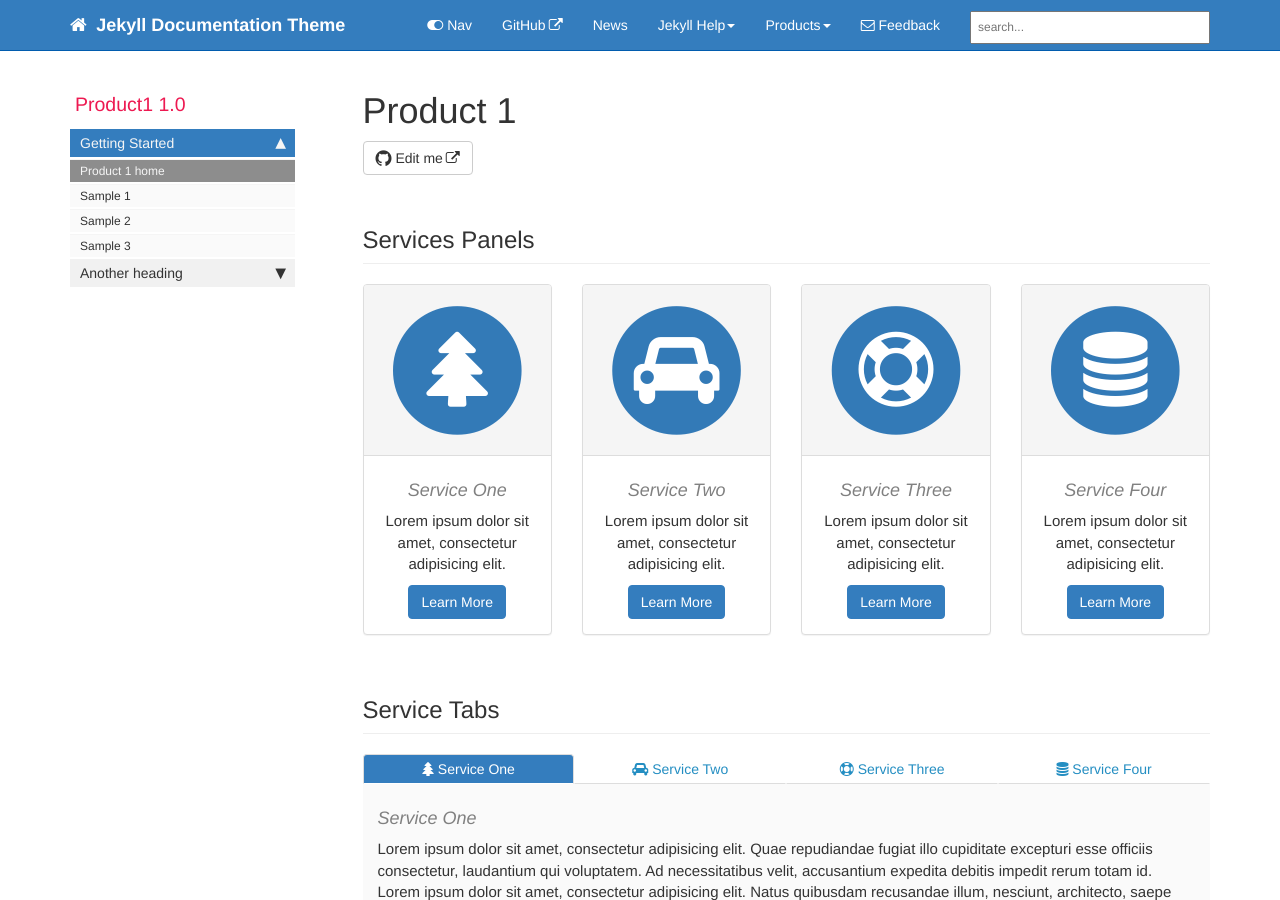
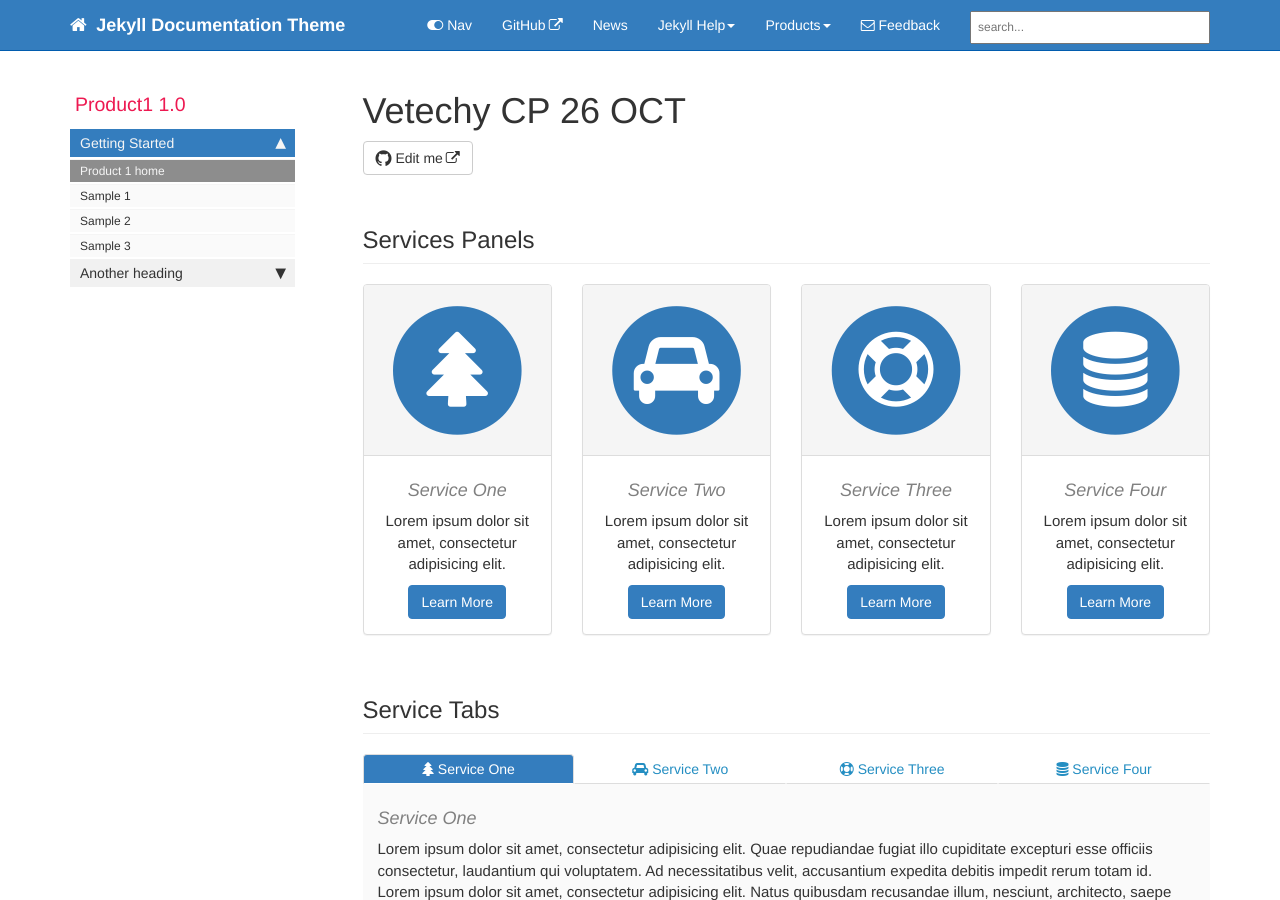
Before and after one commit to chanakavp/Ventechy, a Jekyll site: the page built from pages/product1/p1_landing_page.html, in a window 1280 px wide and 900 px high. Built offline with Jekyll 4.4.1, drawn with Linux system fonts in a browser that asks for light colours; comment, search, counter and statistics services are not loaded.

Commit message:
test
test

```diff
--- a/pages/product1/p1_landing_page.html
+++ b/pages/product1/p1_landing_page.html
@@ -1,5 +1,5 @@
 ---
-title: Product 1
+title: Vetechy CP 26 OCT
 keywords: mydoc
 sidebar: product1_sidebar
 toc: false
```
